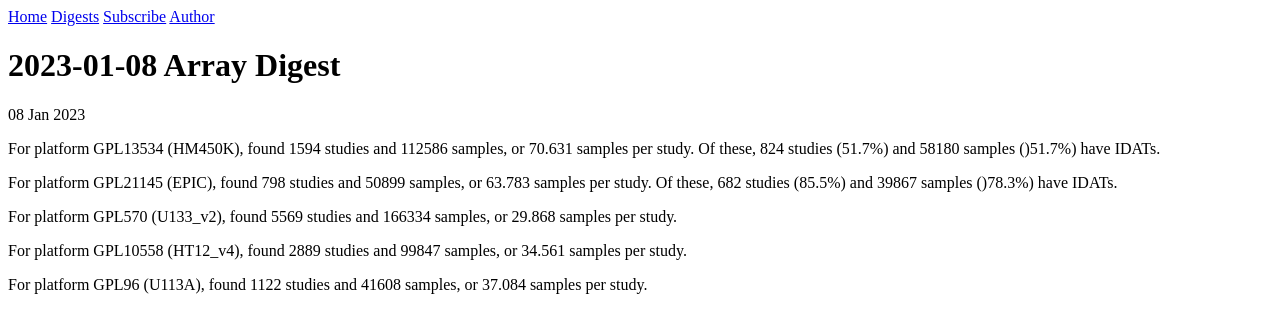
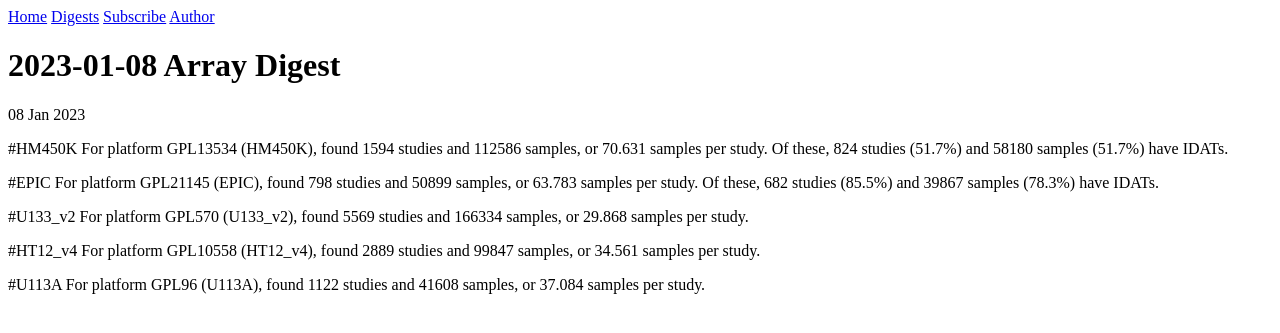
Before and after one commit to metamaden/geoarraydigest, a Jekyll site: the page built from _posts/2023-01-08-Array-Digest.md, in a window 1280 px wide. Shown: the top 333 px of the page. Built offline with Jekyll 4.4.1, drawn with Linux system fonts in a browser that asks for light colours.

Commit message:
Update 2023-01-08-Array-Digest.md

```diff
--- a/_posts/2023-01-08-Array-Digest.md
+++ b/_posts/2023-01-08-Array-Digest.md
@@ -2,12 +2,17 @@
 layout: post
 title: 2023-01-08 Array Digest
 ---
-For platform GPL13534 (HM450K), found 1594 studies and 112586 samples, or 70.631 samples per study. Of these, 824 studies (51.7%) and 58180 samples ()51.7%) have IDATs.
+#HM450K
+For platform GPL13534 (HM450K), found 1594 studies and 112586 samples, or 70.631 samples per study. Of these, 824 studies (51.7%) and 58180 samples (51.7%) have IDATs.
 
-For platform GPL21145 (EPIC), found 798 studies and 50899 samples, or 63.783 samples per study. Of these, 682 studies (85.5%) and 39867 samples ()78.3%) have IDATs.
+#EPIC
+For platform GPL21145 (EPIC), found 798 studies and 50899 samples, or 63.783 samples per study. Of these, 682 studies (85.5%) and 39867 samples (78.3%) have IDATs.
 
+#U133_v2
 For platform GPL570 (U133_v2), found 5569 studies and 166334 samples, or 29.868 samples per study.
 
+#HT12_v4
 For platform GPL10558 (HT12_v4), found 2889 studies and 99847 samples, or 34.561 samples per study.
 
+#U113A
 For platform GPL96 (U113A), found 1122 studies and 41608 samples, or 37.084 samples per study.
```
